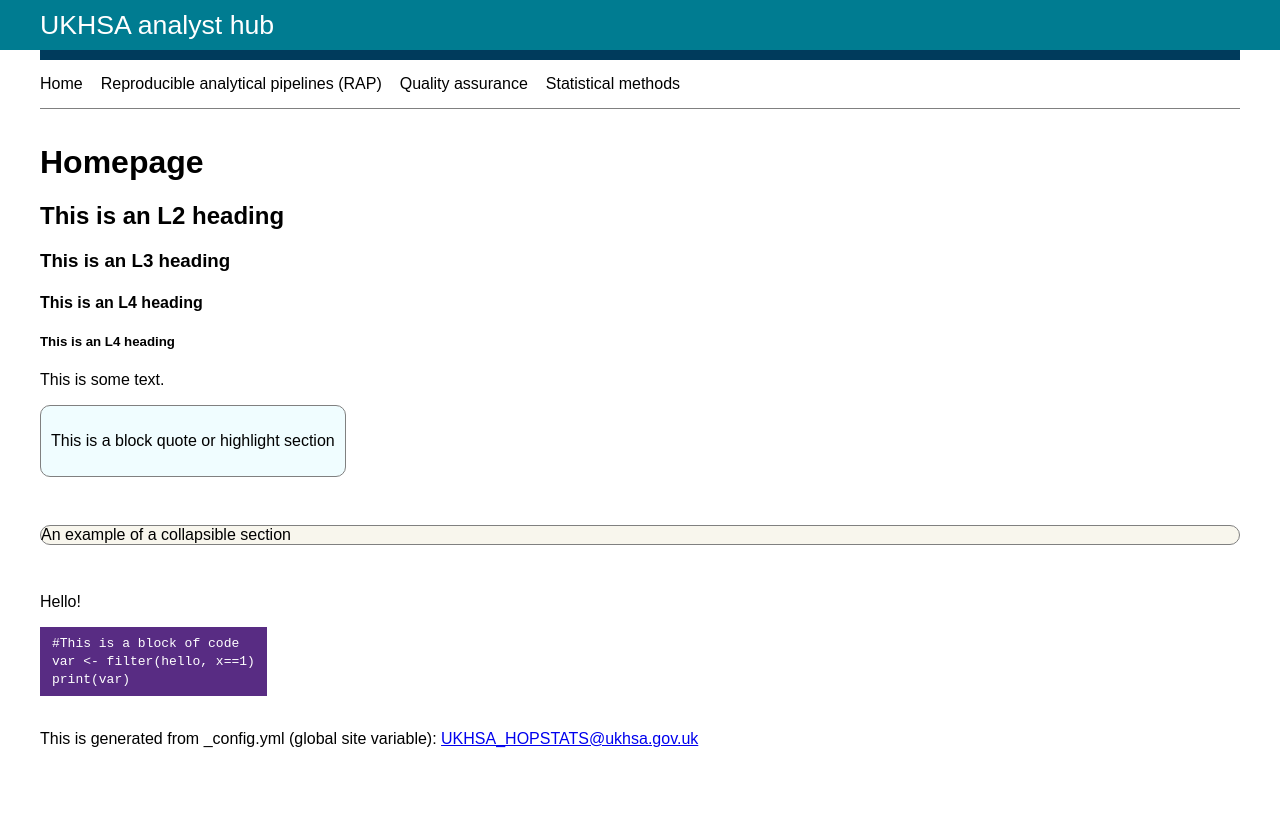
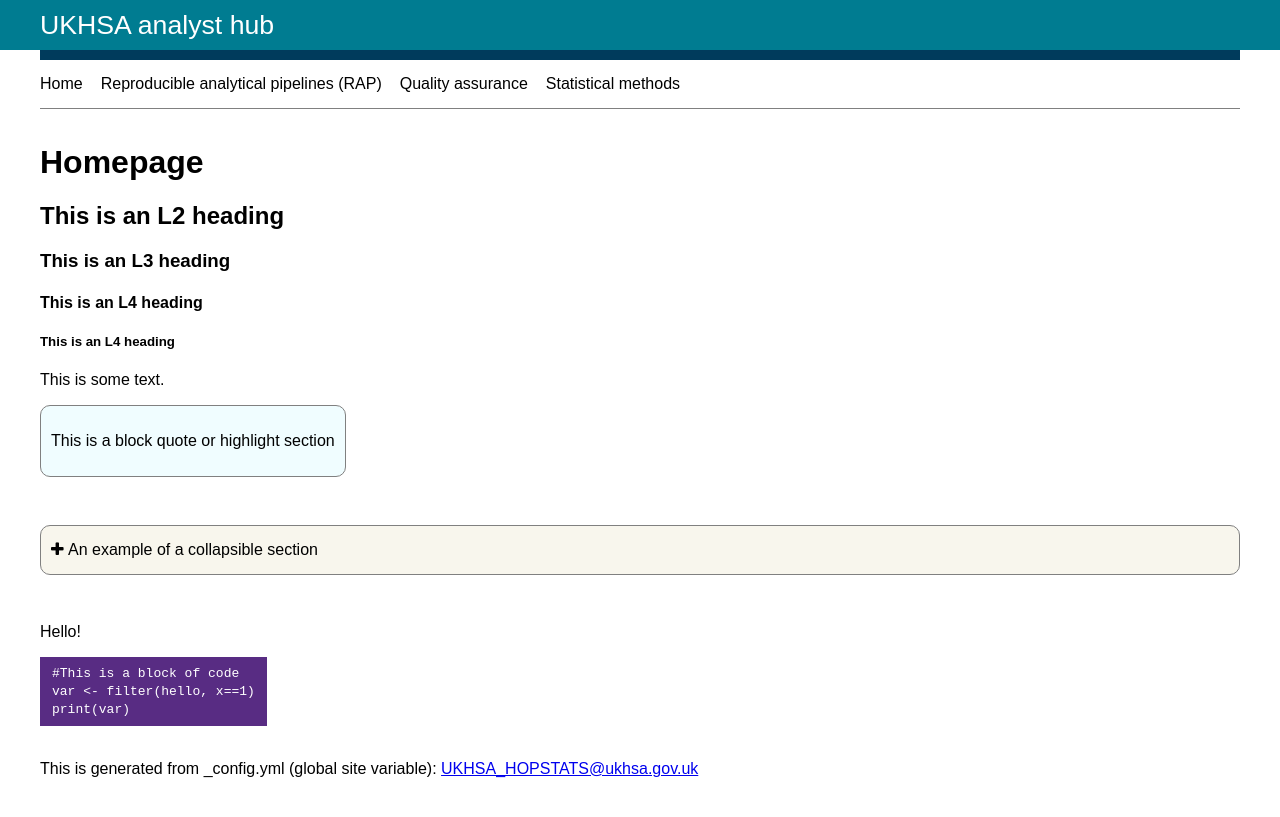
Before and after one commit to BenCuff/github-pages-test, a Jekyll site: the page built from docs/index.md, in a window 1280 px wide. Shown: the top 817 px of the page. Built offline with Jekyll 4.4.1, drawn with Linux system fonts in a browser that asks for light colours.

Commit message:
Fixing expandable section attempt 1

```diff
--- a/docs/assets/styles.css
+++ b/docs/assets/styles.css
@@ -91,7 +91,7 @@
   background:#F0FDFF;
 }
 
-.expandable-header{
+.expandable{
   margin: 1em 0 2em 0;
   width: 100%;
   text-align: left;
@@ -102,10 +102,6 @@
   background: #F8F6ED;
 }
 
-
-[data-expandable] {
-  padding: 0;
-}
 
 [data-expandable]:focus {
   outline: 1px solid;
--- a/docs/index.md
+++ b/docs/index.md
@@ -19,11 +19,11 @@
   <p>This is a block quote or highlight section</p>
 </div>
 
-<button class="expandable-header" data-expandable="section-name">
+<button class="expandable" data-expandable="section-name" aria-expanded="false">
   An example of a collapsible section
 </button>
 
-<p id="section-name">
+<p id="section-name" aria-hidden="true">
   Hello!
 </p>
 
```
